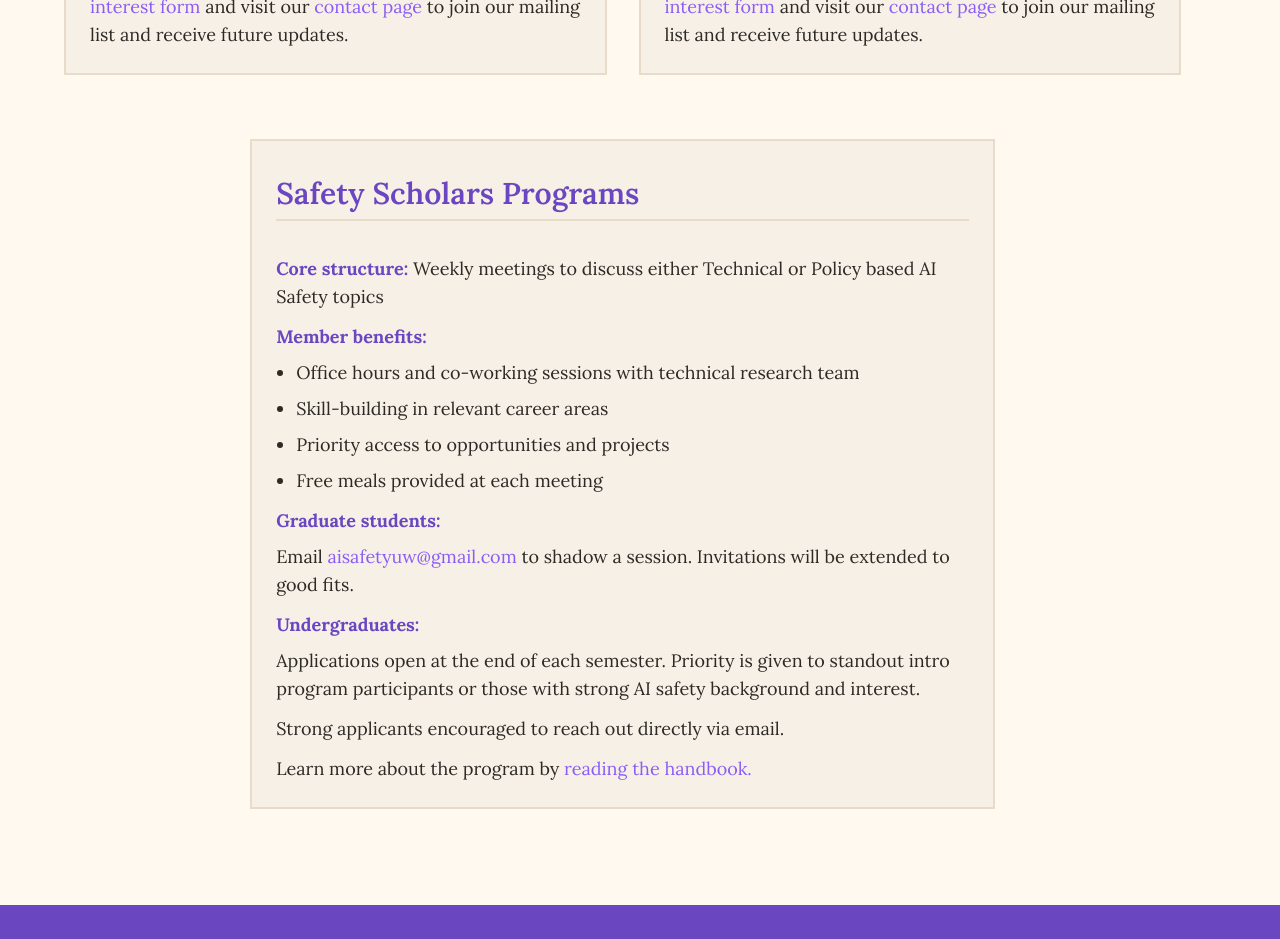
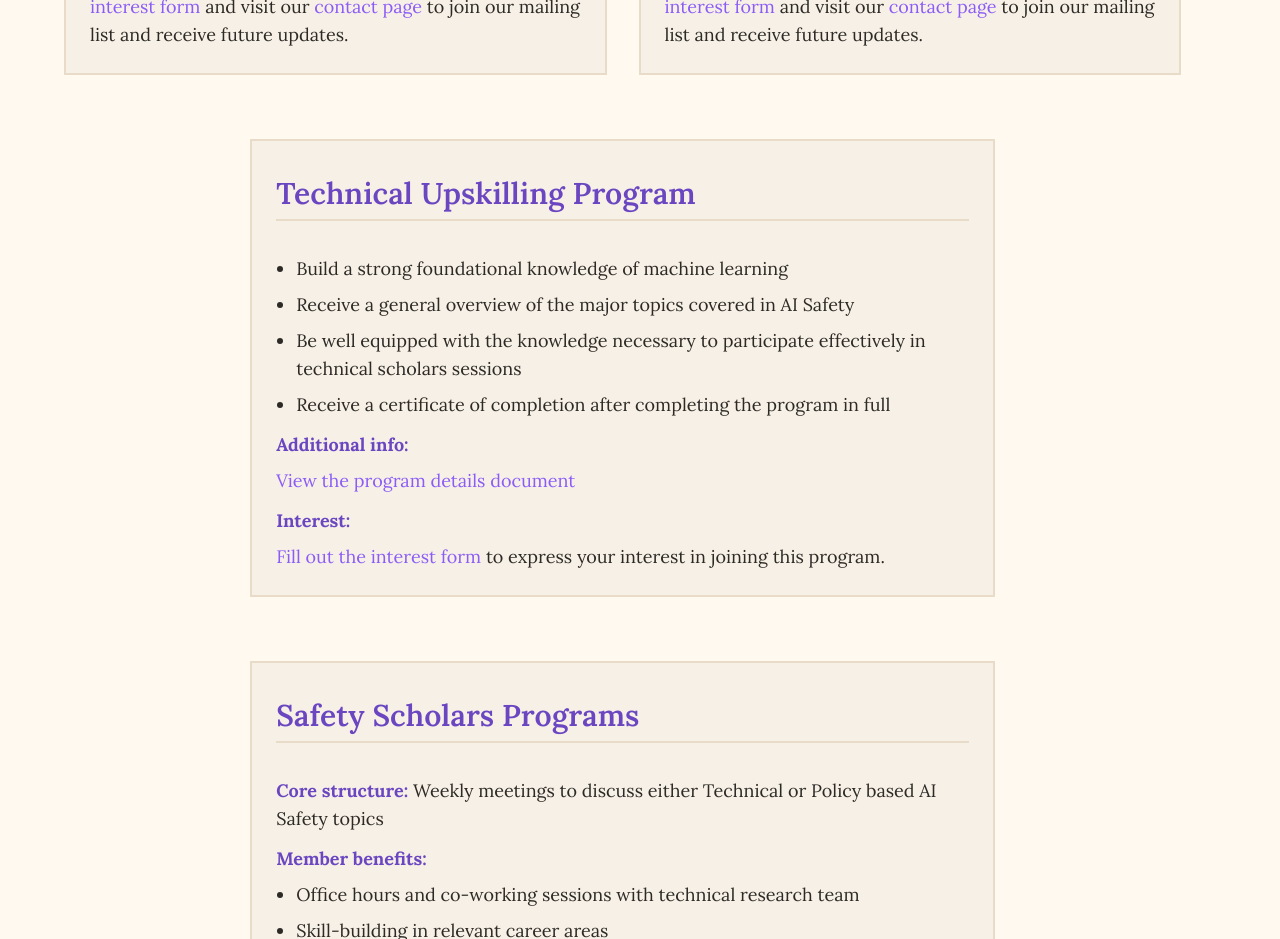
Before and after one commit to aisafetyuw/waisi.org, a Next.js app: page /programs in a window 1280 px wide. Shown: the part 900-1839 px from the top of the page. Built offline with nearby package versions, Linux system fonts and the light colour scheme.

Commit message:
Technical Upskilling addition

```diff
--- a/src/app/programs/page.tsx
+++ b/src/app/programs/page.tsx
@@ -253,6 +253,97 @@ export default async function Programs() {
                     </div>
                   </div>
 
+                  {/* Technical Upskilling Program (Centered) */}
+                  <div className="flex justify-center mt-16">
+                    <div
+                      className="flex flex-col gap-2 p-6 w-full md:w-2/3 relative z-10"
+                      style={{
+                        backgroundColor: "#F7F0E6",
+                        border: "2px solid #E8DCC8",
+                      }}
+                    >
+                      <h2
+                        className="text-3xl font-semibold"
+                        style={{
+                          color: "#6B46C1",
+                          borderBottom: "2px solid #E8DCC8",
+                          paddingBottom: "8px",
+                        }}
+                      >
+                        Technical Upskilling Program
+                      </h2>
+
+                      <div className="flex flex-col gap-3 mt-4">
+                        <ul
+                          className="list-disc pl-5 text-lg space-y-2"
+                          style={{
+                            color: "#2D2A26",
+                          }}
+                        >
+                          <li>Build a strong foundational knowledge of machine learning</li>
+                          <li>Receive a general overview of the major topics covered in AI Safety</li>
+                          <li>Be well equipped with the knowledge necessary to participate effectively in technical scholars sessions</li>
+                          <li>Receive a certificate of completion after completing the program in full</li>
+                        </ul>
+
+                        <div>
+                          <p
+                            className="text-lg mb-2"
+                            style={{
+                              color: "#6B46C1",
+                              fontWeight: "bold",
+                            }}
+                          >
+                            Additional info:
+                          </p>
+                          <p
+                            className="text-lg"
+                            style={{
+                              color: "#2D2A26",
+                            }}
+                          >
+                            <a
+                              href="https://docs.google.com/document/d/16UH2uN-9Bu8DMiBNqYc1LYbkBIhVF0R_dvN9nC-3qIo/edit?usp=sharing"
+                              target="_blank"
+                              style={{ color: "#8B5CF6", textDecoration: "none" }}
+                              className="hover:underline"
+                            >
+                              View the program details document
+                            </a>
+                          </p>
+                        </div>
+
+                        <div>
+                          <p
+                            className="text-lg mb-2"
+                            style={{
+                              color: "#6B46C1",
+                              fontWeight: "bold",
+                            }}
+                          >
+                            Interest:
+                          </p>
+                          <p
+                            className="text-lg"
+                            style={{
+                              color: "#2D2A26",
+                            }}
+                          >
+                            <a
+                              href="https://forms.gle/ZB9855GZi6aZ4obh9"
+                              target="_blank"
+                              style={{ color: "#8B5CF6", textDecoration: "none" }}
+                              className="hover:underline"
+                            >
+                              Fill out the interest form
+                            </a>{" "}
+                            to express your interest in joining this program.
+                          </p>
+                        </div>
+                      </div>
+                    </div>
+                  </div>
+
                   {/* Bottom Row - Safety Scholars Programs (Centered) */}
                   <div className="flex justify-center mt-16">
                     <div
```
